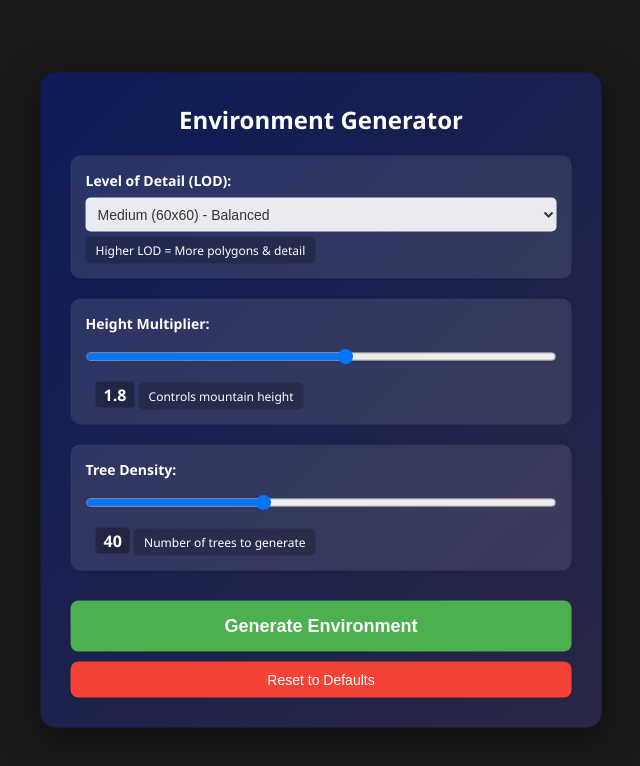
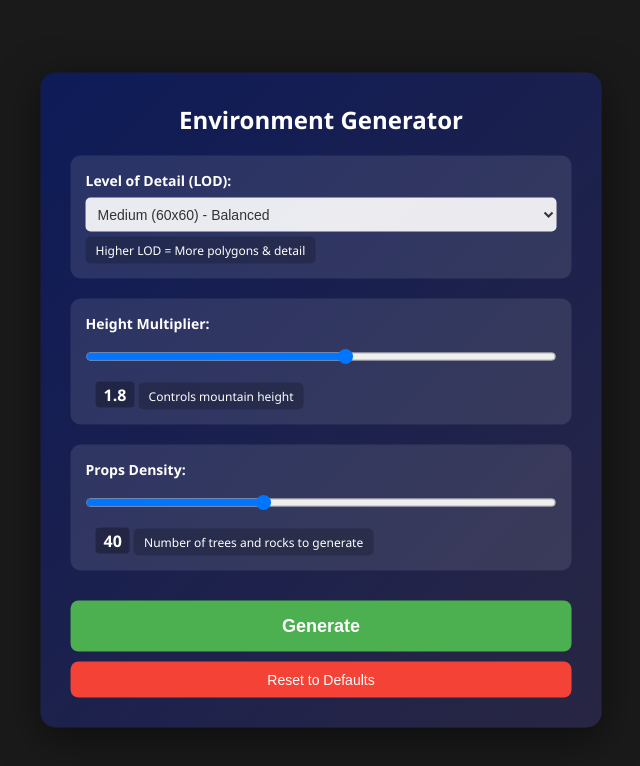
Before and after one commit to Ferdinand-0100/Procedural-Environment-Generator_GrafKom, a plain HTML site: page index.html in a window 1280 px wide. Shown: the whole page, without its empty margins (319-959 px from the left). Drawn offline with nearby package versions, Linux system fonts and the light colour scheme.

Commit message:
Finals Edits (Semoga)

```diff
--- a/index.html
+++ b/index.html
@@ -266,19 +266,19 @@
         </div>
 
         <div class="param-group">
-            <label>Tree Density:</label>
+            <label>Props Density:</label>
             <input type="range" id="treeDensityInput" min="5" max="100" step="5" value="40">
             <span class="value-display" id="treeDensityValue">40</span>
-            <div class="info-badge">Number of trees to generate</div>
+            <div class="info-badge">Number of trees and rocks to generate</div>
         </div>
 
-        <button id="generateButton">Generate Environment</button>
+        <button id="generateButton">Generate</button>
         <button id="resetButton">Reset to Defaults</button>
     </div>
 
     <!-- Control Panel -->
     <div id="controlPanel">
-        <h3>Environment Controls</h3>
+        <h3>Environment</h3>
 
         <div class="control-row">
             <label>Weather:</label>
@@ -299,7 +299,7 @@
             <input type="range" id="snowSlider" min="0" max="5" step="0.1" value="0.8">
         </div>
 
-        <button id="regenerateButton">New Generation</button>
+        <button id="regenerateButton">Generate</button>
     </div>
 
     <div id="hint">Left click + drag to rotate • Scroll to zoom</div>
--- a/main.js
+++ b/main.js
@@ -270,7 +270,7 @@ function initScene() {
                 flatShading: true
             });
             const leaves = new THREE.Mesh(leavesGeo, leavesMat);
-            leaves.position.y = trunkHeight + coneHeight/2 - i*0.2;
+            leaves.position.y = trunkHeight + (coneHeight/2) - (i*0.2);
             leaves.castShadow = true;
             tree.add(leaves);
         }
@@ -362,7 +362,7 @@ function initScene() {
     const waterClock = new THREE.Clock();
     function updateWater() {
         const t = waterClock.getElapsedTime();
-        water.position.y = waterLevel + Math.sin(t * 0.5) * 0.05;
+        water.position.y = waterLevel + (Math.sin(t * 0.5) * 0.05);
     }
 
     // Clouds
```
